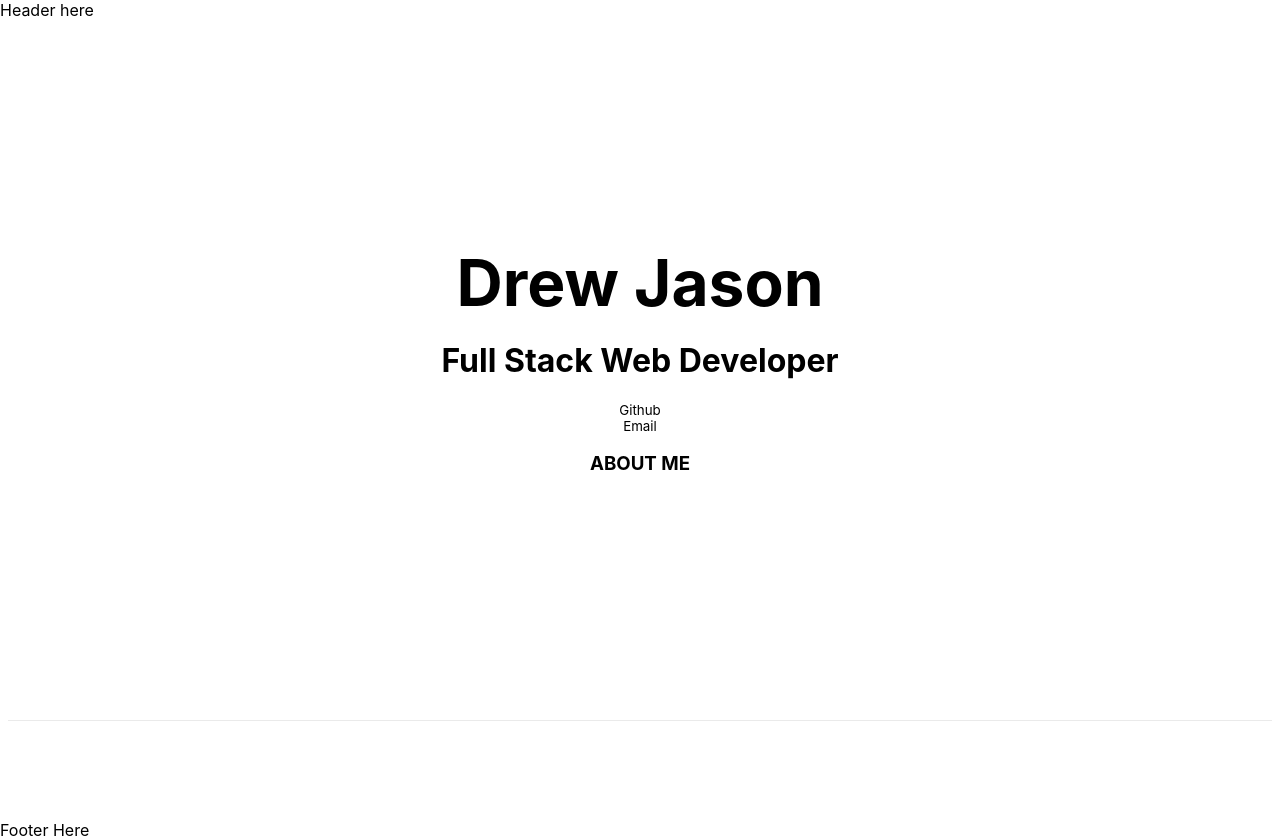
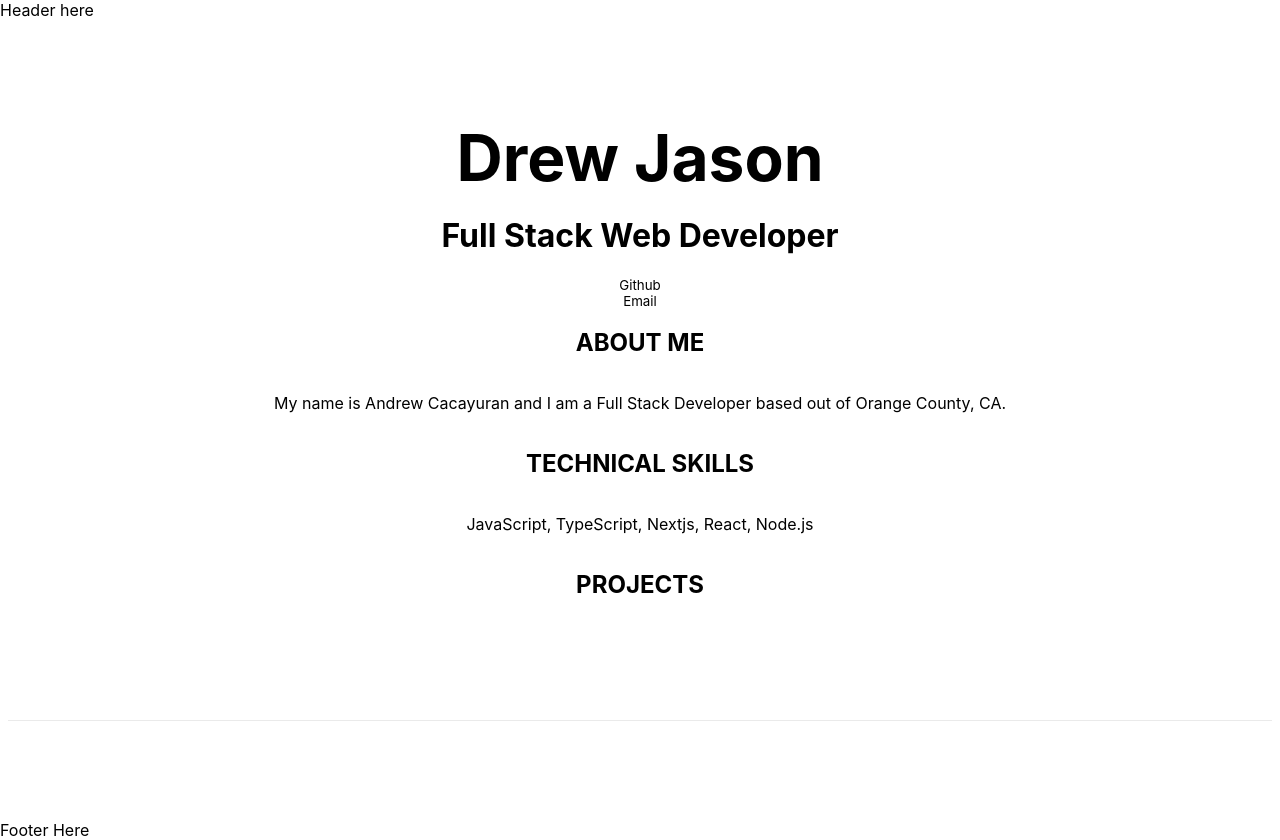
Before and after one commit to jayedeem/portfolio, a Next.js app: page / in a window 1280 px wide. Built offline with nearby package versions, Linux system fonts and the light colour scheme.

Commit message:
added index

```diff
--- a/pages/index.tsx
+++ b/pages/index.tsx
@@ -14,7 +14,14 @@ export default function Home() {
         <h1>Full Stack Web Developer</h1>
         <small>Github</small>
         <small>Email</small>
-        <h3>ABOUT ME</h3>
+        <h2>ABOUT ME</h2>
+        <p>
+          My name is Andrew Cacayuran and I am a Full Stack Developer based out
+          of Orange County, CA.
+        </p>
+        <h2>TECHNICAL SKILLS</h2>
+        <p> JavaScript, TypeScript, Nextjs, React, Node.js </p>
+        <h2>PROJECTS</h2>
       </main>
       <footer className={styles.footer}></footer>
     </div>
```
Also changed, not shown: pages/components/Images.tsx (added, +11 -0 lines).
